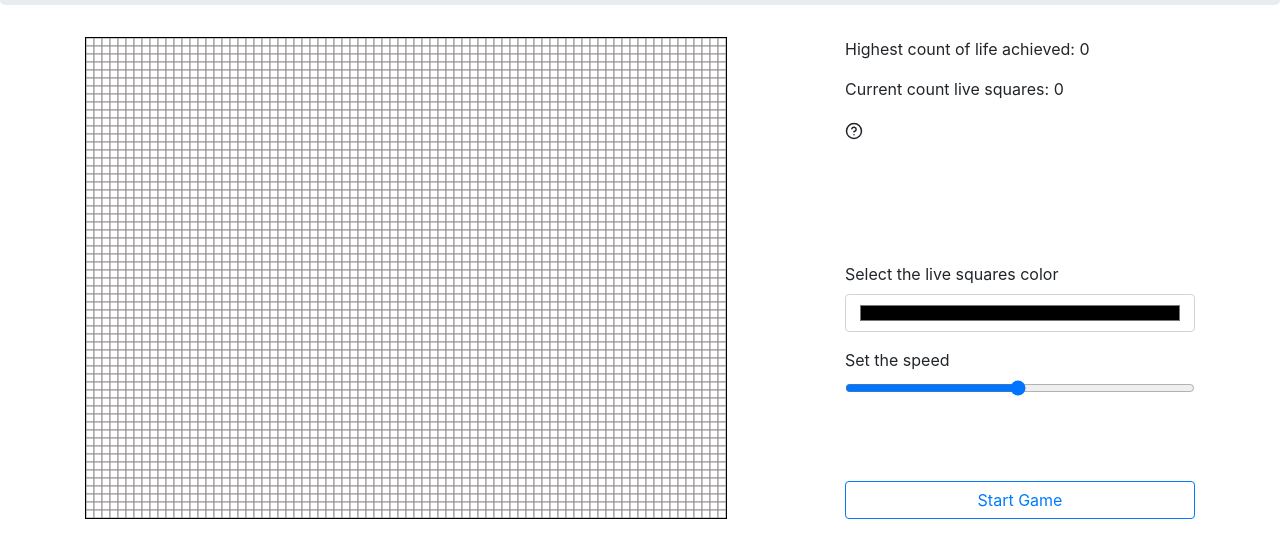
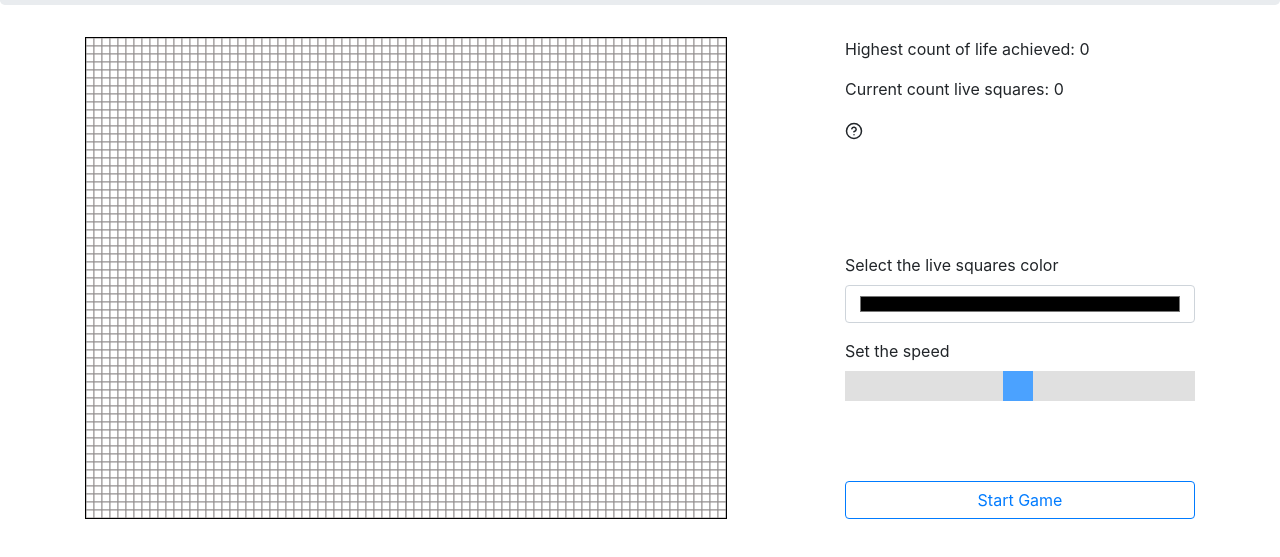
Before and after one commit to DutchRican/DutchRican.github.io, a plain HTML site: page index.html in a window 1280 px wide. Shown: the part 83-640 px from the top of the page. Drawn offline with nearby package versions, Linux system fonts and the light colour scheme.

Commit message:
fixing initial speed and larger slider

```diff
--- a/index.css
+++ b/index.css
@@ -37,3 +37,28 @@
 .modal.fade.in {
     opacity: 1;
 }
+
+.slider {
+    -webkit-appearance: none;
+    width: 100%;
+    height: 30px;
+    background: #d3d3d3;
+    outline: none;
+    opacity: 0.7;
+    -webkit-transition: .2s;
+    transition: opacity .2s;
+  }
+
+  .slider::-webkit-slider-thumb {
+    -webkit-appearance: none;
+    appearance: none;
+    width: 30px;
+    height: 30px;
+    background: #007bff;
+  }
+
+  .slider::-moz-range-thumb {
+    width: 30px;
+    height: 30px;
+    background: #007bff;
+  }
--- a/index.html
+++ b/index.html
@@ -40,7 +40,7 @@
                     </div>
                     <div class="form-group">
                         <label for="speedSetting">Set the speed</label>
-                        <input type="range" class="form-control-range" min="1" max="100" value="50" id="speedSetting"
+                        <input type="range" class="form-control-range slider" min="1" max="100" value="50" id="speedSetting"
                             onchange="setSpeed()" />
                     </div>
                 </form>
--- a/index.js
+++ b/index.js
@@ -46,7 +46,7 @@ function setColor() {
 }
 
 function setSpeed() {
-    SPEED = 1000 - (speedSetting.value * 8.25);
+    SPEED = 1000 - (speedSetting.value * 9);
 }
 
 function openModal() {
@@ -181,6 +181,7 @@ function updateLives() {
 
 drawBoard();
 getHighScore();
+setSpeed();
 
 let loopTimer = Date.now();
 function gameLoop() {
```
